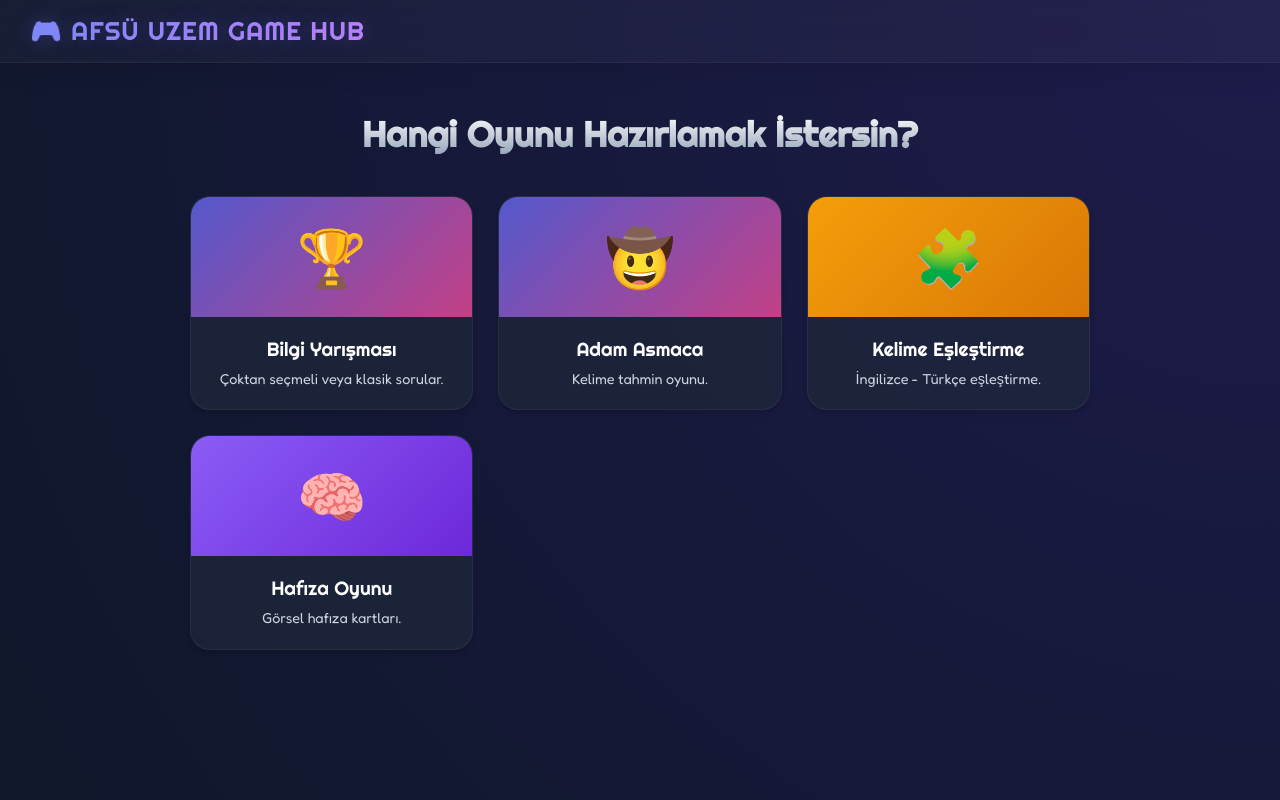
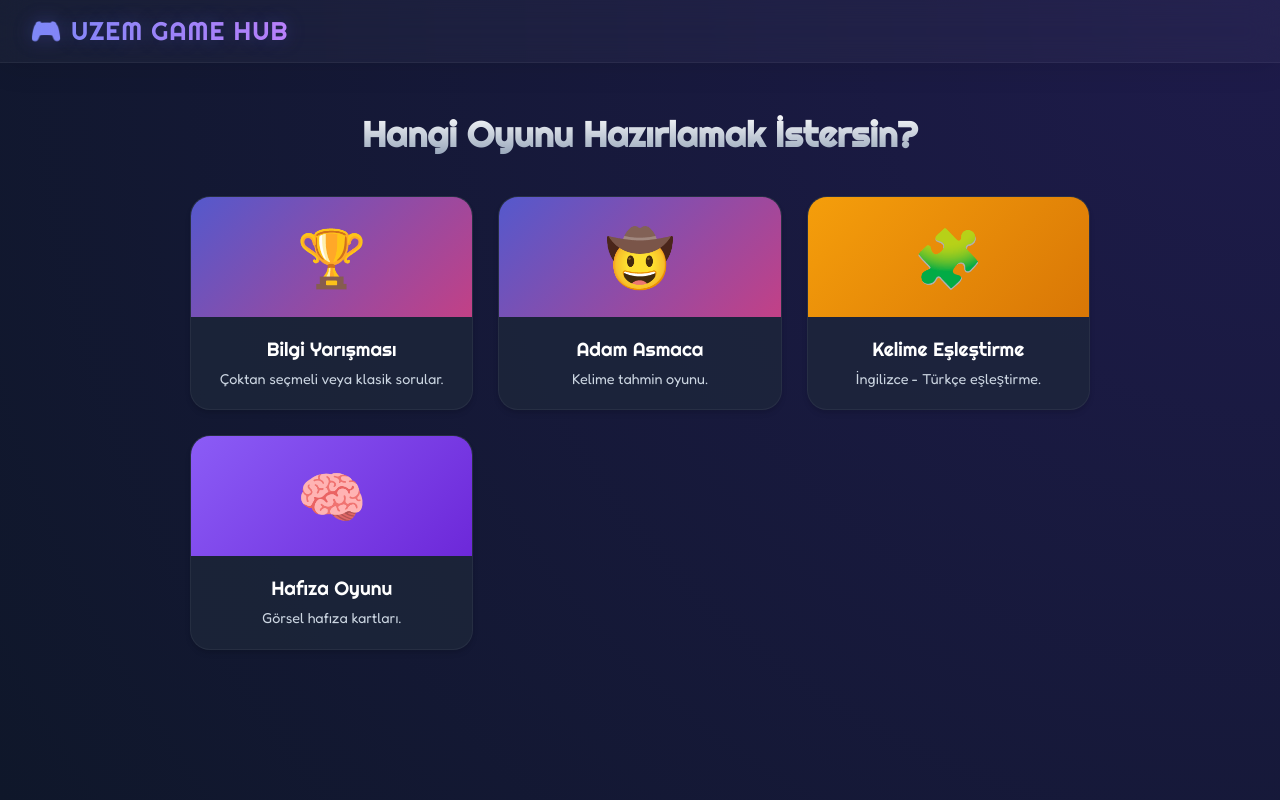
Before and after one commit to abdullah-cihan/gamification, a plain HTML site: page index.html in a window 1280 px wide. Drawn offline with nearby package versions, Linux system fonts and the light colour scheme.

Commit message:
Update index.html

```diff
--- a/index.html
+++ b/index.html
@@ -3,7 +3,7 @@
 <head>
     <meta charset="UTF-8">
     <meta name="viewport" content="width=device-width, initial-scale=1.0">
-    <title>AFSÜ UZEM Game Hub</title>
+    <title> UZEM Game Hub</title>
 
     <script src="https://cdnjs.cloudflare.com/ajax/libs/PapaParse/5.3.2/papaparse.min.js"></script>
     <script src="https://cdnjs.cloudflare.com/ajax/libs/xlsx/0.18.5/xlsx.full.min.js"></script>
@@ -19,7 +19,7 @@
 <body>
 
     <nav class="navbar">
-        <div class="nav-brand">🎮 AFSÜ UZEM GAME HUB</div>
+        <div class="nav-brand">🎮  UZEM GAME HUB</div>
         <button class="home-btn" style="display:none;" onclick="if(confirm('Ana sayfaya dönmek istiyor musun?')) goToScreen('screen-hub')">🏠 Oyun Seçimi</button>
     </nav>
 
@@ -183,4 +183,5 @@
     <audio id="sound-click" src="https://actions.google.com/sounds/v1/cartoon/pop.ogg"></audio>
 
 </body>
+
 </html>
```
